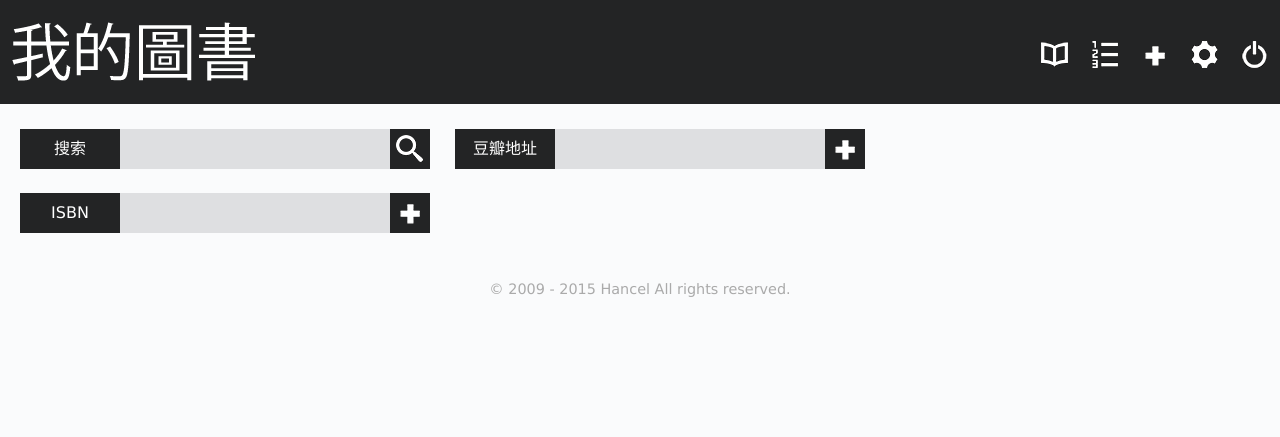
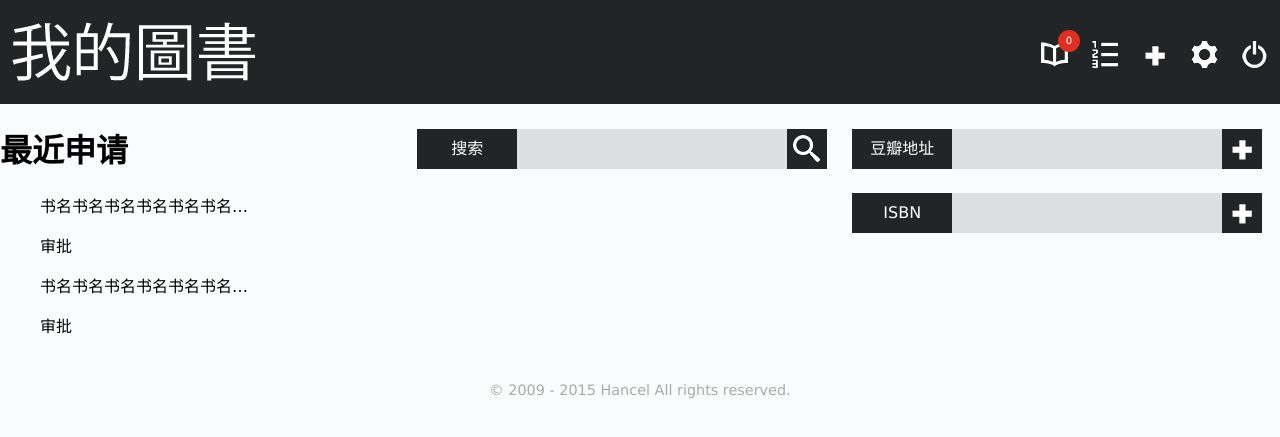
Before and after one commit to imlinhanchao/personal_libaray, a PHP site: page /m/admin/index.php in a window 1280 px wide. Shown: the top 437 px of the page. Run offline with PHP 8.4, Linux system fonts and the light colour scheme; the visitor is signed in with stand-in values (Sample User, id 1); data comes from the database, SQL or seed files in the repository; tables that the repository leaves empty hold one stand-in row (values such as "Sample post").

Commit message:
V0.96.1 加入申请数量提醒

```diff
--- a/admin/base.php
+++ b/admin/base.php
@@ -6,7 +6,7 @@ $_common['page'] = "admin";
 $_common['localPath'] = '..';
 $_common['message'] = '';
 
-require($_common['localPath'] . '/data/class_book_base.php');
+require_once($_common['localPath'] . '/data/class_book_base.php');
 
 if(isset($_POST["base_name"]) && $_POST["base_name"] != "")
 {
@@ -38,8 +38,8 @@ else if(isset($_POST["base_oldpwd"]) && $_POST["base_oldpwd"] != "")
 $_common['title'] = "系统设置 &laquo; ".isa_book_base::Get("WebName");
 $_common['head'] = '<script type="text/javascript" src="./js/admin.js" ></script>';
 
-require($_common['localPath'] . '/content/header.php');
-require($_common['localPath'] . '/data/class_book_post.php');
+require_once($_common['localPath'] . '/content/header.php');
+require_once($_common['localPath'] . '/data/class_book_post.php');
 
 $search = "";
 if(isset($_GET['s']))
--- a/admin/index.php
+++ b/admin/index.php
@@ -5,9 +5,9 @@ require_once("./verify.php");
 $_common['page'] = "admin";
 $_common['localPath'] = '..';
 
-require($_common['localPath'] . '/data/class_book_base.php');
-require($_common['localPath'] . '/include/class_com_bookapi.php');
-require($_common['localPath'] . '/data/class_book_post.php');
+require_once($_common['localPath'] . '/data/class_book_base.php');
+require_once($_common['localPath'] . '/include/class_com_bookapi.php');
+require_once($_common['localPath'] . '/data/class_book_post.php');
 
 $_common['title'] = "管理后台 &laquo; ".isa_book_base::Get("WebName");
 $_common['head'] = '<script type="text/javascript" src="./js/admin.js" ></script>';
@@ -15,10 +15,27 @@ $_common['head'] = $_common['head'] . '<script type="text/javascript" src="./js/
 $_common['head'] = $_common['head'] . '<link rel="stylesheet" type="text/css" href="./css/jquery.fancybox.css" />';
 $_common['head'] = $_common['head'] . '<style type="text/css">.fancybox-inner{overflow: auto!important;}</style>';
 
-require($_common['localPath'] . '/content/header.php');
+require_once($_common['localPath'] . '/content/header.php');
 ?>
 <form action="./admin/index.php" methon="get">
-	<div id="post">
+    <div id="sidebar">
+        <div class="module-one">
+            <div class="module-title"><h1><a href="./admin/lends.php">最近申请</a></h1></div>
+            <div class="module-content">
+                <ul class="module-list">
+                    <li class="module-item">
+                        <p class="t_over module-p">书名书名书名书名书名书名书名书名书名书名书名书名书名</p>
+                        <p class="module-ctrl"><a class="control_link" href="#agree_1">审批</a></p>
+                    </li>
+                    <li class="module-item">
+                        <p class="t_over module-p">书名书名书名书名书名书名书名书名书名书名书名书名书名</p>
+                        <p class="module-ctrl"><a class="control_link" href="#agree_1">审批</a></p>
+                    </li>
+                </ul>
+            </div>
+        </div>
+    </div>
+	<div class="post" id="admin_index">
 		<div class="postbook">
 			<ul>
                 <li class="form_item">
--- a/admin/lends.php
+++ b/admin/lends.php
@@ -5,7 +5,7 @@ require_once("./verify.php");
 $_common['page'] = "admin";
 $_common['localPath'] = '..';
 
-require($_common['localPath'] . '/data/class_book_base.php');
+require_once($_common['localPath'] . '/data/class_book_base.php');
 
 $_common['title'] = "借阅管理 &laquo; ".isa_book_base::Get("WebName");
 $_common['head'] =
@@ -14,8 +14,8 @@ $_common['head'] =
 <link rel="stylesheet" type="text/css" href="./css/jquery.fancybox.css" />
 <style type="text/css">.fancybox-inner{overflow: auto!important;}</style>';
 
-require($_common['localPath'] . '/content/header.php');
-require($_common['localPath'] . '/data/class_book_lend.php');
+require_once($_common['localPath'] . '/content/header.php');
+require_once($_common['localPath'] . '/data/class_book_lend.php');
 
 $search = "";
 if(isset($_GET['s']))
--- a/admin/list.php
+++ b/admin/list.php
@@ -5,7 +5,7 @@ require_once("./verify.php");
 $_common['page'] = "admin";
 $_common['localPath'] = '..';
 
-require($_common['localPath'] . '/data/class_book_base.php');
+require_once($_common['localPath'] . '/data/class_book_base.php');
 
 $_common['title'] = "书籍管理 &laquo; ".isa_book_base::Get("WebName");
 $_common['head'] =
@@ -14,8 +14,8 @@ $_common['head'] =
 <link rel="stylesheet" type="text/css" href="./css/jquery.fancybox.css" />
 <style type="text/css">.fancybox-inner{overflow: auto!important;}</style>';
 
-require($_common['localPath'] . '/content/header.php');
-require($_common['localPath'] . '/data/class_book_post.php');
+require_once($_common['localPath'] . '/content/header.php');
+require_once($_common['localPath'] . '/data/class_book_post.php');
 
 $search = "";
 if(isset($_GET['s']))
--- a/admin/post.php
+++ b/admin/post.php
@@ -58,7 +58,7 @@ require($_common['localPath'] . '/content/headlite.php');
 ?>
  <body class="dialog">
  <form action="./admin/post.php" method="post">
-	<div id="post">
+	<div class="post">
 		<div class="post_content">
 			<div class="thumb"><img src="<?=$dbInfo['images']['large']; ?>" alt="<?=$dbInfo['subtitle']; ?>" class="pic"/></div>
 			<div class="info">
--- a/content/nav.php
+++ b/content/nav.php
@@ -2,6 +2,11 @@
 $page = "home";
 if(isset($_common['page']))
 	$page = $_common['page'];
+
+if(isset($_common['localPath']))
+    $localPath = $_common['localPath'];
+else
+    $localPath = ".";
 
 switch ($page)
 {
@@ -11,18 +16,26 @@ switch ($page)
 <?php
 	break;
 	case "admin":
+    {
+        require_once($localPath . '/data/class_book_lend.php');
+        $lend = new isa_book_lend();
+        $result = $lend->GetApplyRecords();
 ?>
 	<div id="nav">
 			<ul class="nav_list">
-				<li class="nav_item pending"><a href="./admin/lends.php" title="借阅管理">借阅管理</a></li>
-				<li class="nav_item booklist"><a href="./admin/list.php" title="书籍管理">书籍管理</a></li>
-				<li class="nav_item newbook"><a href="./admin/index.php" title="新增书籍">新增书籍</a></li>
-				<li class="nav_item setting"><a href="./admin/base.php" title="系统设置">系统设置</a></li>
-				<li class="nav_item logout"><a href="./admin/logout.php" title="退出">退出</a></li>
+				<li class="nav_item pending">
+                    <span class="nav_tip"><?=$result->num_rows?></span>
+                    <a href="./admin/lends.php" title="借阅管理"><span class="hide">借阅管理</span></a>
+                </li>
+				<li class="nav_item booklist"><a href="./admin/list.php" title="书籍管理"><span class="hide">书籍管理</span></a></li>
+				<li class="nav_item newbook"><a href="./admin/index.php" title="新增书籍"><span class="hide">新增书籍</span></a></li>
+				<li class="nav_item setting"><a href="./admin/base.php" title="系统设置"><span class="hide">系统设置</span></a></li>
+				<li class="nav_item logout"><a href="./admin/logout.php" title="退出"><span class="hide">退出</span></a></li>
 			</ul>
 	</div>
 <?php
 	break;
+    }
 	default: break;
 }
 ?>
--- a/css/styles.css
+++ b/css/styles.css
@@ -53,8 +53,9 @@ p.submit label{font-size:0.8em;}
 /** Nav **/
 #nav{float:right;margin-top: 30px;}
 #nav .nav_list{margin:0;padding:0;}
-#nav .nav_item{width:40px;height:40px;overflow:hidden;float:left;margin:5px;}
-.nav_item a{padding-left:40px;display:block;line-height:40px;}
+#nav .nav_item{width:40px;height:40px;float:left;margin:5px;position: relative;}
+.nav_item a{display:block;width: 40px;height: 40px;overflow: hidden;}
+.nav_tip{background: #dc3023;color: #FFF;position: absolute;top: -5px;right: -5px;border-radius: 25px;font-size: 10px;width: 22px;display: block;height: 22px;line-height: 22px;text-align: center;}
 
 /** Form **/
 label.text{display:block;float:left;height:40px;background-color: #232425;color:#fff;line-height:40px;text-align:center;padding: 0 15px;margin: 5px 0;}
@@ -68,10 +69,11 @@ span.text_tail{float:left;height:40px;line-height:40px;background-color:#DEDFE1;
 .btn:active{padding: 0 14px;height:33px;margin: 6px 1px;}
 
 /** Post **/
-#post{margin:10px;}
-#post ul{margin:10px 0;padding:0;}
-#post li.form_item{clear:left;height:40px;margin: 10px;width: 410px;display: inline-block;}
+.post{margin:10px;}
+.post ul{margin:10px 0;padding:0;}
+.post li.form_item{clear:left;height:40px;margin: 10px;width: 410px;display: inline-block;}
 span.checkbox{float:left;width:40px;height:40px;line-height:40px;text-align:center;background-color:#DEDFE1;margin: 5px 0;}
+.postbook{text-align: right;}
 .postbook label.text{width:70px;}
 .postbook input.text{width: 260px;}
 
@@ -126,3 +128,7 @@ span.checkbox{float:left;width:40px;height:40px;line-height:40px;text-align:cent
 /** Base **/
 #base_ctrl{margin:10px;}
 p.admin_tip{height:auto;display: inline-block;background-color: #232425;padding: 15px 15px;margin: 0;color: #EEE;font-weight: bold;font-size: 250%;}
+
+/** index **/
+#sidebar{width:20%;display: inline-block;}
+#admin_index{display: inline-block;width: 79%;margin: auto;vertical-align: top;}
--- a/data/class_book_lend.php
+++ b/data/class_book_lend.php
@@ -78,6 +78,15 @@ class isa_book_lend
         $db = new cSql();
         $db->con(DB_HOST, DB_USER, DB_PASSWORD, DB_NAME);
         $sql = $this->getByName($Name);
+        $result = $db->query($sql);
+        return $result;
+    }
+
+    function GetApplyRecords()
+    {
+        $db = new cSql();
+        $db->con(DB_HOST, DB_USER, DB_PASSWORD, DB_NAME);
+        $sql = $this->getData("`lend_valid` = -1 ");
         $result = $db->query($sql);
         return $result;
     }
```
